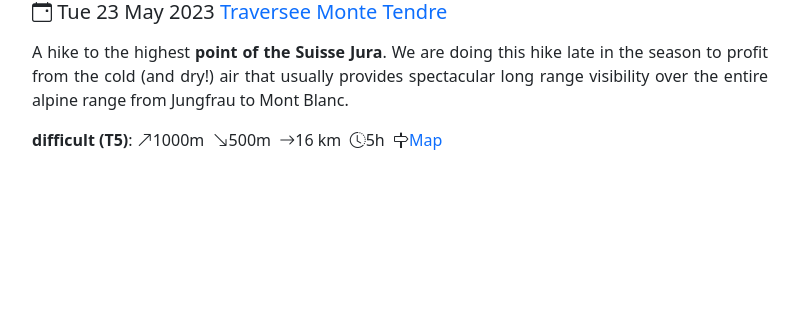
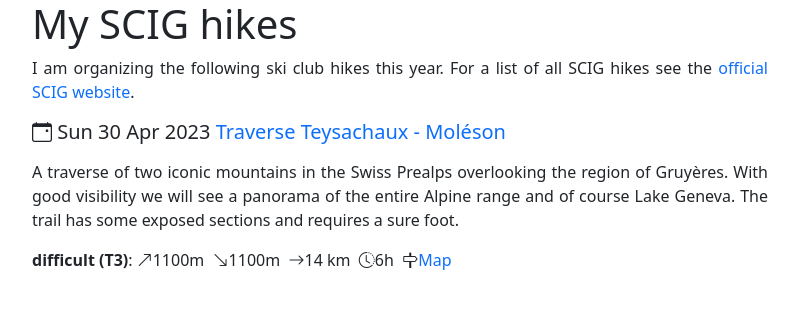
Before and after one commit to fwinkl/fwinkl.github.io, a Jekyll site: the page built from scig.md, in a window 1280 px wide. Shown: the top 309 px of the page, without its empty margins (240-1039 px from the left). Built offline with Jekyll 4.4.1, drawn with Linux system fonts in a browser that asks for light colours.

Commit message:
Moleson hike (still with carousel)

```diff
--- a/_scig/2023-Moleson.md
+++ b/_scig/2023-Moleson.md
@@ -1,31 +1,34 @@
 ---
-title: Traversee Monte Tendre
-rating: difficult (T5)
-date: 2023-05-23
-deadline: 2023-05-20
-up: 1000m
-down: 500m
-distance: 16 km
-duration: 5h
-map: https://www.outdooractive.com/en/route/mountain-hike/rhone-alpes/pointe-noire-de-pormenaz/259716272/?share=%7Ezvzf73vk%244ossv97e
+title: Traverse Teysachaux - Moléson
+rating: difficult (T3)
+date: 2023-04-30
+deadline: 2023-04-27
+up: 1100m
+down: 1100m
+distance: 14 km
+duration: 6h
+map: https://www.outdooractive.com/en/route/hiking-route/switzerland/teysachaux-moleson/259721860/?share=%7Ezvzhadxz%244ossv9mj
+media:
+    - url: https://media.camptocamp.org/c2corg-active/1590213146_1788468089.jpg
+      origin: <a href="https://www.camptocamp.org/images/1208984">stephanie78</a> (CC by-nc-nd)
 ---
-A hike to the highest **point of the Suisse Jura**. We are doing this hike late in the season to profit
-from the cold (and dry!) air that usually provides spectacular long range visibility over the entire
-alpine range from Jungfrau to Mont Blanc.
 
-We take the train+bus to **Montricher** and hike up a well maintained trail to the summit of Mont
-Tendre (~3 hours). We will have lunch on the summit and continue along the Jura Crest Trail to
-the Col du Marchairuz (~2 hours) where we should have some time for a drink before taking the
-bus back to Geneva. This hike has no particular difficulties but the elevation gain of 1000m is at the
-upper limit of “medium”.
+A traverse of two iconic mountains in the Swiss Prealps overlooking the region of Gruyères.
+With good visibility we will see a panorama of the entire Alpine range and of course Lake Geneva.
+The trail has some exposed sections and requires a sure foot.
+
+We will take the train and bus to **Les Paccots (1100m)** and ascend **Teysachaux (1909m)** via its
+SW ridge. From the top we descend on a steep, grassy and rocky ridge to the Crête de Moléson which
+we follow to the summit of **Le Moléson (2002m)**. From the summit we will skip the cable car
+and hike down to it base from where we will take a bus and train back to Geneva.
 
 ## <i class="bi bi-card-checklist"></i>Equipment
 - Usual hiking equipment and picnic
-- Buy your one-way train ticket
+- Buy your one-way train ticket in advance
 
 ## <i class="bi bi-piggy-bank"></i>Costs
-- Train tickets: ~30 CHF with demi-tarif
-- Ski Club tax: 5 CHF / 15 CHF non-members
+- Train tickets: ~42 CHF with demi-tarif
+- Ski Club tax: 5 CHF
 
 ## <i class="bi bi-envelope-at"></i>Signup
 - Hike leader: Frank Winklmeier
@@ -36,6 +39,6 @@ upper limit of “medium”.
   - Are you a Ski Club (SCIG) member of the current season 2020/21?
 
 ## <i class="bi bi-train-front"></i>Transport
-- **IR 8:29 Genève – 9:47 Montricher, Champet (via Morges, Apples)**
-- Train station on the platform towards the end of the train.
-- Return via bus+train from Col du Marchairuz at 16:47 or 17:47.
+- **IR 7:59 Genève – 9:39 Les Paccots, Les Rosalys** (via Palézieux, Châtel-St-Denis)
+- We meet on the platform towards the end of the train.
+- Return via bus+train from Moléson-sur-Gruyères at 16:18, 17:18 or 18:18 (2h45)
--- a/scig.md
+++ b/scig.md
@@ -1,6 +1,10 @@
 ---
 layout: default
 ---
+
+<h1>My SCIG hikes</h1>
+I am organizing the following ski club hikes this year.
+For a list of all SCIG hikes see the <a href="https://www.scig.ch/randonnees-pedestres">official SCIG website</a>.
 
 {% for page in site.scig %}
   <h5>
```
Also changed, not shown: _layouts/hike.html (+38 -12 lines).
